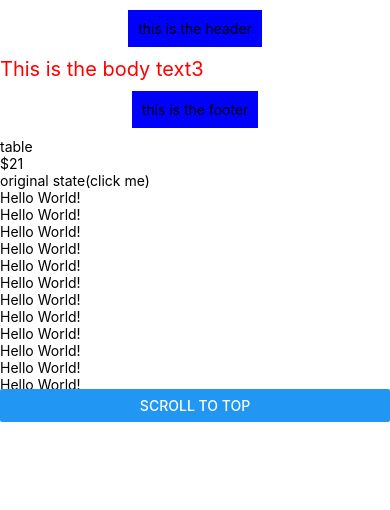
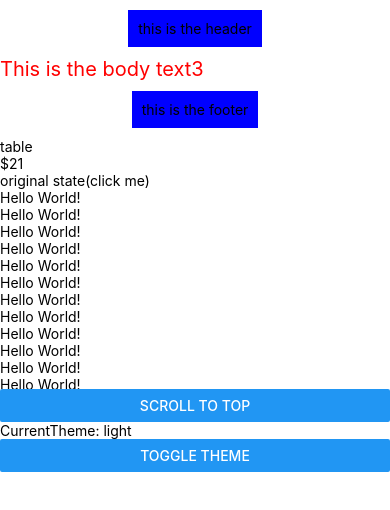
Before and after one commit to zhuodp/zetoRN, a React Native app: screen / in a window 390 px wide. Shown: the top 510 px of the page. Built offline with nearby package versions, Linux system fonts and the light colour scheme.

Commit message:
ADD: useContext

```diff
--- a/App.tsx
+++ b/App.tsx
@@ -10,41 +10,46 @@ import { View, Text, SafeAreaView, ScrollView, Button } from 'react-native';
 import MyText from './components/MyText';
 import styles from './components/styles';
 import ItemView from './components/ItemView';
-import Toast from "react-native-toast-message";
+import { ThemeProvider } from './components/ThemeProvider';
+import { ThemeToggle } from './components/ThemeToggle';
 
 
 const App = () => {
 
-  const scrollViewRef = useRef(null)
+  const scrollViewRef = useRef(null);
   const onScrollToTop = () => {
-    scrollViewRef.current.scrollTo(0, 0, true)
-  }
+    scrollViewRef.current.scrollTo(0, 0, true);
+  };
 
-  const [textWithState, setText] = useState('original state(click me)')
+  const [textWithState, setText] = useState('original state(click me)');
 
   useEffect(() => {
-    console.log("The component has rendered")
-  }, [])
+    console.log('The component has rendered');
+  }, []);
 
   useEffect(() => {
-    console.log("useState text has changed to " + textWithState)
-  }, [textWithState])
+    console.log('useState text has changed to ' + textWithState);
+  }, [textWithState]);
 
-  let listItems = Array(100).fill(0)
+  let listItems = Array(100).fill(0);
 
   return (
     <SafeAreaView>
         <View style={styles.normalBox}><Text>this is the header</Text></View>
         <MyText/>
         <View style={styles.normalBox}><Text>this is the footer</Text></View>
-      <ItemView name={'table'} price={'$21'}></ItemView>
+        <ItemView name={'table'} price={'$21'} />
 
         <Text onPress={() => setText('new state')}>{textWithState}</Text>
 
         <ScrollView style={{height: 200}} ref={scrollViewRef}>
           {listItems.map((value, index) => (<Text key={index}>Hello World!</Text>))}
         </ScrollView>
-      <Button onPress={onScrollToTop} title='Scroll To Top'></Button>
+        <Button onPress={onScrollToTop} title="Scroll To Top" />
+
+        <ThemeProvider>
+            <ThemeToggle />
+        </ThemeProvider>
     </SafeAreaView>
   );
 };
--- /dev/null
+++ b/components/ThemeProvider.js
@@ -0,0 +1,17 @@
+import React, { createContext, useState } from "react";
+
+export const ThemeContext = createContext({
+    theme: 'light'
+})
+
+export const ThemeProvider = ({children}) => {
+    const [theme, setTheme] = useState('light')
+
+    const toggleTheme = () => {
+        setTheme(theme === 'light' ? 'dark' : 'light')
+    }
+
+    return(
+        <ThemeContext.Provider value={{theme, toggleTheme}}>{children}</ThemeContext.Provider>
+    )
+}
--- /dev/null
+++ b/components/ThemeToggle.js
@@ -0,0 +1,12 @@
+import React, { useContext } from "react";
+import { Button, View, Text } from "react-native";
+import { ThemeContext } from "./ThemeProvider";
+
+export const ThemeToggle = () => {
+    const {theme, toggleTheme} = useContext(ThemeContext);
+
+    return <View>
+        <Text style = {{ backgroundColor: theme == 'dark' ? 'grey' : 'white'}}>CurrentTheme: {theme}</Text>
+        <Button title="toggle theme" onPress={toggleTheme}></Button>
+    </View>
+}
```
Lines whose indentation alone changed are shown as unchanged.
